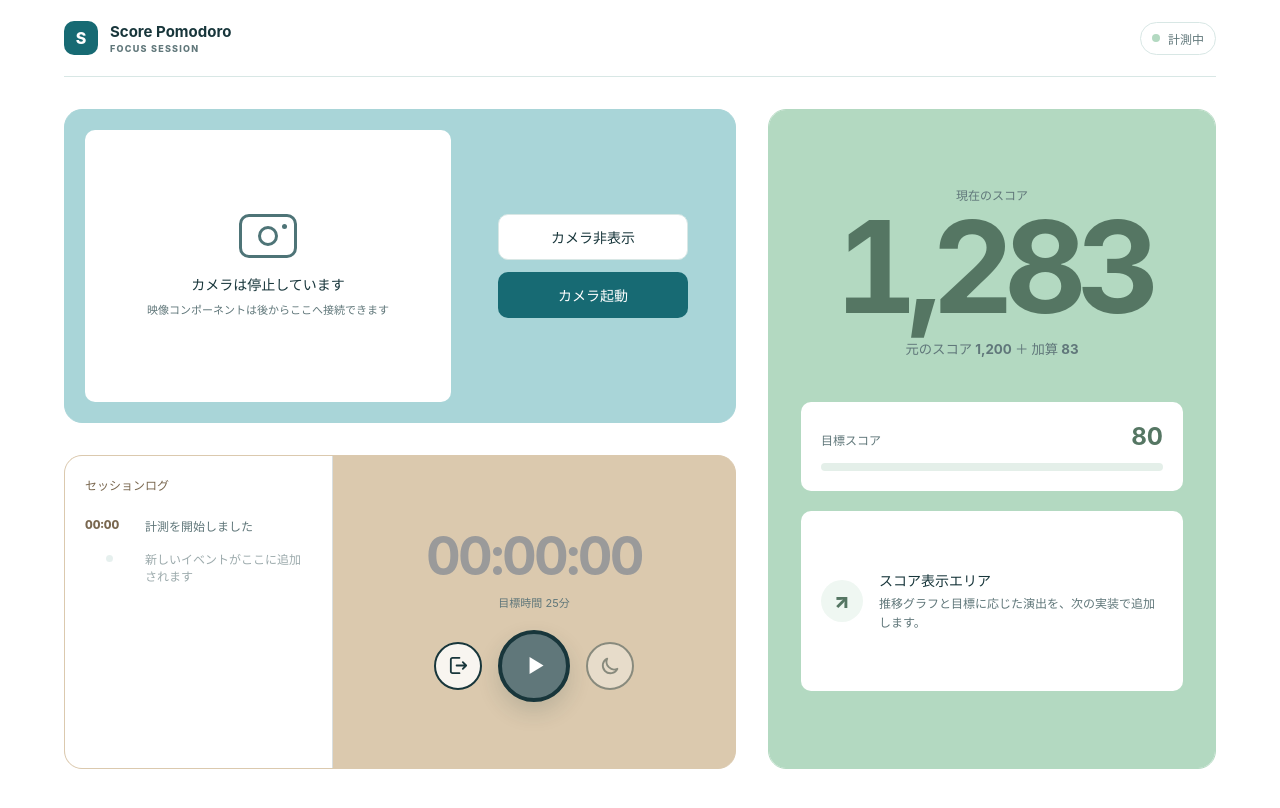
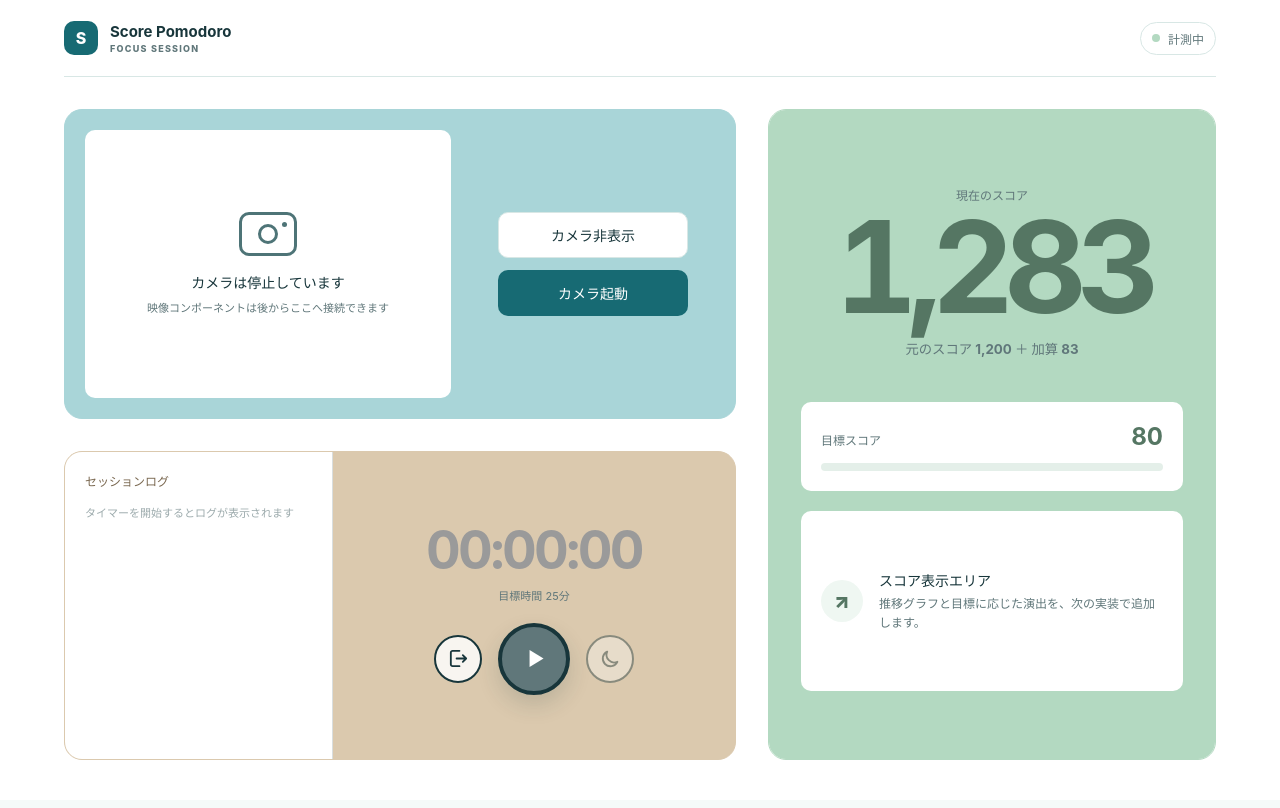
Before and after one commit to outsidewhite/score_Pomodoro, a React (Vite) app: page /start in a window 1280 px wide. Both pictures are taken after a click on the button "START". Built offline with nearby package versions, Linux system fonts and the light colour scheme.

Commit message:
feat: セッションログの追加

```diff
--- /dev/null
+++ b/src/components/Timer/SessionLog.css
@@ -0,0 +1,72 @@
+.session-log {
+  height: 100%;
+  min-height: 0;
+  min-width: 0;
+  padding: var(--space-5);
+  overflow-y: auto;
+  border-right: 1px solid rgb(24 54 59 / 16%);
+  box-sizing: border-box;
+  background: #fff;
+  /* ログが増えてもパネル外へ伸ばさず、この領域内だけをスクロールする。 */
+  overscroll-behavior-y: contain;
+  scrollbar-gutter: stable;
+}
+
+.session-log h3 {
+  margin: 0 0 var(--space-4);
+  color: var(--color-timer-strong);
+  font-size: 12px;
+}
+
+.session-log ol {
+  margin: 0;
+  padding: 0;
+  list-style: none;
+}
+
+.session-log__entry {
+  --log-color: var(--color-text-muted);
+  display: grid;
+  padding: var(--space-2) 0;
+  align-items: center;
+  grid-template-columns: 48px 1fr;
+  gap: var(--space-3);
+  color: var(--log-color);
+  font-size: 12px;
+}
+
+.session-log__entry--focus {
+  --log-color: var(--color-success);
+}
+
+.session-log__entry--break {
+  --log-color: #3f8bc5;
+}
+
+.session-log__entry--away {
+  --log-color: #9a9a9a;
+}
+
+.session-log__entry time {
+  font-weight: 800;
+  font-variant-numeric: tabular-nums;
+}
+
+.session-log__entry span {
+  font-weight: 700;
+}
+
+.session-log__empty {
+  margin: 0;
+  color: var(--color-text-muted);
+  font-size: 11px;
+  line-height: 1.6;
+  opacity: 0.62;
+}
+
+@media (max-width: 760px) {
+  .session-log {
+    border-right: 0;
+    border-bottom: 1px solid var(--color-border);
+  }
+}
--- /dev/null
+++ b/src/components/Timer/SessionLog.tsx
@@ -0,0 +1,53 @@
+import type { TimerLogEntry, TimerMode } from './timerTypes.ts'
+import './SessionLog.css'
+
+type SessionLogProps = {
+  currentTimeMs: number
+  entries: TimerLogEntry[]
+}
+
+const MODE_LABELS: Record<TimerMode, string> = {
+  away: '離席',
+  break: '休憩',
+  focus: '集中',
+}
+
+function formatLogDuration(durationMs: number) {
+  const totalSeconds = Math.max(0, Math.floor(durationMs / 1_000))
+  const minutes = Math.floor(totalSeconds / 60)
+  const seconds = totalSeconds % 60
+
+  return [minutes, seconds]
+    .map((value) => String(value).padStart(2, '0'))
+    .join(':')
+}
+
+export function SessionLog({ currentTimeMs, entries }: SessionLogProps) {
+  return (
+    <section className="session-log" aria-label="セッションログ">
+      <h3>セッションログ</h3>
+
+      {entries.length === 0 ? (
+        <p className="session-log__empty">
+          タイマーを開始するとログが表示されます
+        </p>
+      ) : (
+        <ol aria-live="polite">
+          {entries.map((entry) => (
+            <li
+              className={`session-log__entry session-log__entry--${entry.mode}`}
+              key={entry.id}
+            >
+              <time>
+                {formatLogDuration(
+                  (entry.endedAt ?? currentTimeMs) - entry.startedAt,
+                )}
+              </time>
+              <span>{MODE_LABELS[entry.mode]}</span>
+            </li>
+          ))}
+        </ol>
+      )}
+    </section>
+  )
+}
--- a/src/components/Timer/Timer.tsx
+++ b/src/components/Timer/Timer.tsx
@@ -1,24 +1,26 @@
-import { useEffect, useRef, useState } from 'react'
+import { useCallback, useEffect, useRef, useState } from 'react'
+import type {
+  RunningTimerMode,
+  TimerDurations,
+  TimerLogEntry,
+  TimerMode,
+} from './timerTypes.ts'
 import './Timer.css'
-
-type TimerMode = 'away' | 'break' | 'focus'
-
-type RunningTimerMode = Exclude<TimerMode, 'away'>
-type TimerDurations = Record<RunningTimerMode, number>
-
-type TimerSnapshot = {
-  durationsMs: TimerDurations
-  totalWorkMs: number
-}
 
 type TimerProps = {
   disabled?: boolean
   initialElapsedMs?: number
-  onExit: (snapshot: TimerSnapshot) => void
+  onClockUpdate?: (currentTimeMs: number) => void
+  onExit: () => void
+  onLogEntry?: (entry: TimerLogEntry) => void
   targetMinutes?: number
 }
 
 const BREAK_LIMIT_MS = 10 * 60 * 1_000
+
+function truncateToWholeSeconds(durationMs: number) {
+  return Math.floor(Math.max(0, durationMs) / 1_000) * 1_000
+}
 
 function formatElapsedTime(elapsedMs: number) {
   const totalSeconds = Math.max(0, Math.floor(elapsedMs / 1_000))
@@ -67,43 +69,73 @@ function MoonIcon() {
 export function Timer({
   disabled = false,
   initialElapsedMs = 0,
+  onClockUpdate,
   onExit,
+  onLogEntry,
   targetMinutes,
 }: TimerProps) {
   // 集中と休憩を個別に保持し、表示時に作業時間として合計する。
   const initialDurations: TimerDurations = {
     break: 0,
-    focus: Math.max(0, initialElapsedMs),
+    focus: truncateToWholeSeconds(initialElapsedMs),
   }
   const durationsRef = useRef<TimerDurations>(initialDurations)
   const breakStartedAtDurationRef = useRef(0)
+  const logIdRef = useRef(0)
   const wasRunningBeforeExitRef = useRef<boolean | null>(null)
   const cancelExitButtonRef = useRef<HTMLButtonElement>(null)
   const [activeStartedAt, setActiveStartedAt] = useState<number | null>(null)
   const [durations, setDurations] = useState<TimerDurations>(initialDurations)
   const [displayNow, setDisplayNow] = useState(0)
+  const [hasSessionStarted, setHasSessionStarted] = useState(false)
   const [isExitDialogOpen, setIsExitDialogOpen] = useState(false)
   const [isRunning, setIsRunning] = useState(false)
   const [mode, setMode] = useState<RunningTimerMode>('focus')
 
+  // メインタイマーとログへ、同じ現在時刻を同時に反映する。
+  const syncClock = useCallback(
+    (now: number) => {
+      setDisplayNow(now)
+      onClockUpdate?.(now)
+    },
+    [onClockUpdate],
+  )
+
+  // 状態変更時の開始時刻とモードを、一意なログとして親へ通知する。
+  const emitLog = useCallback(
+    (logMode: TimerMode, startedAt: number) => {
+      logIdRef.current += 1
+      onLogEntry?.({
+        endedAt: null,
+        id: logIdRef.current,
+        mode: logMode,
+        startedAt,
+      })
+    },
+    [onLogEntry],
+  )
+
   useEffect(() => {
-    if (!isRunning) {
+    if (!hasSessionStarted) {
       return
     }
 
-    // 表示更新の回数ではなく開始時刻との差から経過時間を算出する。
-    const timerId = window.setInterval(() => setDisplayNow(Date.now()), 250)
+    // 1本のクロックを共有し、停止中の離席ログも同じ周期で更新する。
+    const timerId = window.setInterval(() => syncClock(Date.now()), 250)
     return () => window.clearInterval(timerId)
-  }, [isRunning])
+  }, [hasSessionStarted, syncClock])
 
   const commitActiveTime = (now: number) => {
     if (activeStartedAt === null) {
       return
     }
 
-    const nextDurations = {
+    const nextDurations: TimerDurations = {
       ...durationsRef.current,
-      [mode]: durationsRef.current[mode] + Math.max(0, now - activeStartedAt),
+      // モード切替時に端数を捨て、次のログとメインタイマーの秒境界を揃える。
+      [mode]: truncateToWholeSeconds(
+        durationsRef.current[mode] + Math.max(0, now - activeStartedAt),
+      ),
     }
     durationsRef.current = nextDurations
     setDurations(nextDurations)
@@ -120,13 +152,16 @@ export function Timer({
       commitActiveTime(now)
       setActiveStartedAt(null)
       setIsRunning(false)
-      setDisplayNow(now)
+      syncClock(now)
+      emitLog('away', now)
       return
     }
 
+    setHasSessionStarted(true)
     setActiveStartedAt(now)
     setIsRunning(true)
-    setDisplayNow(now)
+    syncClock(now)
+    emitLog(mode, now)
   }
 
   const handleBreakToggle = () => {
@@ -143,18 +178,23 @@ export function Timer({
       breakStartedAtDurationRef.current = durationsRef.current.break
     }
     setActiveStartedAt(now)
-    setDisplayNow(now)
+    syncClock(now)
     setMode(nextMode)
+    emitLog(nextMode, now)
   }
 
   const handleExitRequest = () => {
     const now = Date.now()
     commitActiveTime(now)
+    if (isRunning) {
+      // 終了確認中もタイマーが止まるため、離席区間として記録する。
+      emitLog('away', now)
+    }
     wasRunningBeforeExitRef.current = isRunning
     setActiveStartedAt(null)
     setIsRunning(false)
     setIsExitDialogOpen(true)
-    setDisplayNow(now)
+    syncClock(now)
   }
 
   const handleExitCancel = () => {
@@ -169,17 +209,16 @@ export function Timer({
     setActiveStartedAt(wasRunning ? now : null)
     wasRunningBeforeExitRef.current = null
     setIsExitDialogOpen(false)
-    setDisplayNow(now)
+    syncClock(now)
+    if (wasRunning) {
+      emitLog(mode, now)
+    }
   }
 
   const handleExitConfirm = () => {
     setIsExitDialogOpen(false)
     wasRunningBeforeExitRef.current = null
-    onExit({
-      durationsMs: durationsRef.current,
-      totalWorkMs:
-        durationsRef.current.focus + durationsRef.current.break,
-    })
+    onExit()
   }
 
   useEffect(() => {
@@ -209,11 +248,13 @@ export function Timer({
       setIsRunning(false)
       // 10分経過後は休憩を解除し、次回の再生を集中モードから開始する。
       setMode('focus')
-      setDisplayNow(now)
+      syncClock(now)
+      // タイマー処理が遅延しても、ログ上の休憩は10分で確定する。
+      emitLog('away', activeStartedAt + remainingBreakMs)
     }, remainingBreakMs)
 
     return () => window.clearTimeout(breakLimitTimerId)
-  }, [activeStartedAt, durations.break, isRunning, mode])
+  }, [activeStartedAt, durations.break, emitLog, isRunning, mode, syncClock])
 
   useEffect(() => {
     if (!isExitDialogOpen) {
--- /dev/null
+++ b/src/components/Timer/timerTypes.ts
@@ -0,0 +1,13 @@
+export type TimerMode = 'away' | 'break' | 'focus'
+
+export type RunningTimerMode = Exclude<TimerMode, 'away'>
+
+export type TimerDurations = Record<RunningTimerMode, number>
+
+// タイマーからログ表示へ渡す、状態が切り替わった時点の情報。
+export type TimerLogEntry = {
+  endedAt: number | null
+  id: number
+  mode: TimerMode
+  startedAt: number
+}
--- a/src/pages/measurement/MeasurementPage.css
+++ b/src/pages/measurement/MeasurementPage.css
@@ -1,8 +1,11 @@
 .measurement-page {
+  display: grid;
   width: min(var(--app-content-max), 100%);
-  min-height: 100svh;
+  height: 100svh;
   margin: 0 auto;
   padding: 0 var(--app-page-gutter) var(--app-page-bottom-space);
+  grid-template-rows: auto minmax(0, 1fr);
+  overflow: hidden;
   box-sizing: border-box;
   background: #fff;
 }
@@ -10,7 +13,7 @@
 /* 横3:2と左側の縦1:1を同時に維持する。 */
 .measurement-page__layout {
   display: grid;
-  min-height: calc(100svh - 108px);
+  min-height: 0;
   padding-top: var(--space-8);
   grid-template-columns: minmax(0, 3fr) minmax(320px, 2fr);
   gap: var(--app-panel-gap);
@@ -19,6 +22,7 @@
 
 .measurement-page__left-column {
   display: grid;
+  min-height: 0;
   min-width: 0;
   grid-template-rows: repeat(2, minmax(0, 1fr));
   gap: var(--app-panel-gap);
@@ -26,6 +30,7 @@
 
 .measurement-panel {
   overflow: hidden;
+  min-height: 0;
   min-width: 0;
   border: 1px solid var(--panel-color);
   border-radius: var(--app-panel-radius);
@@ -34,27 +39,21 @@
 
 .measurement-panel--camera {
   --panel-color: var(--color-camera);
-  --panel-strong: var(--color-camera-strong);
-  --panel-soft: var(--color-camera-soft);
 }
 
 .measurement-panel--timer {
   --panel-color: var(--color-timer);
-  --panel-strong: var(--color-timer-strong);
-  --panel-soft: var(--color-timer-soft);
 }
 
 .measurement-panel--score {
   --panel-color: var(--color-score);
-  --panel-strong: var(--color-score-strong);
-  --panel-soft: var(--color-score-soft);
 }
 
 /* カメラ映像と操作ボタンを3:2で配置する。 */
 .camera-panel__body {
   display: grid;
   height: 100%;
-  min-height: 250px;
+  min-height: 0;
   padding: var(--space-5);
   grid-template-columns: minmax(0, 3fr) minmax(180px, 2fr);
   gap: var(--space-5);
@@ -146,59 +145,19 @@
 .timer-panel__body {
   display: grid;
   height: 100%;
-  min-height: 250px;
+  min-height: 0;
   /* 左のログを2、右のタイマーを3の比率で固定する。 */
   grid-template-columns: minmax(0, 2fr) minmax(0, 3fr);
 }
 
-.timer-panel__log {
-  padding: var(--space-5);
-  border-right: 1px solid rgb(24 54 59 / 16%);
-  background: #fff;
+.timer-panel__clock {
+  min-height: 0;
+  min-width: 0;
+  overflow: hidden;
 }
 
-.timer-panel__log h3 {
-  margin: 0 0 var(--space-4);
-  color: var(--color-timer-strong);
-  font-size: 12px;
-}
-
-.timer-panel__log ol {
-  margin: 0;
-  padding: 0;
-  list-style: none;
-}
-
-.timer-panel__log li {
-  display: grid;
-  padding: var(--space-2) 0;
-  grid-template-columns: 48px 1fr;
-  gap: var(--space-3);
-  color: var(--color-text-muted);
-  font-size: 12px;
-}
-
-.timer-panel__log time {
-  color: var(--color-timer-strong);
-  font-weight: 800;
-  font-variant-numeric: tabular-nums;
-}
-
-.timer-panel__log-placeholder {
-  opacity: 0.62;
-}
-
-.timer-panel__log-placeholder::before {
-  width: 7px;
-  height: 7px;
-  margin: 5px auto 0;
-  border-radius: 50%;
-  background: var(--color-border);
-  content: '';
-}
-
-.timer-panel__clock {
-  min-width: 0;
+.timer-panel__clock .session-timer {
+  min-height: 0;
 }
 
 .score-panel__body {
@@ -312,14 +271,7 @@
 @media (max-width: 980px) {
   .measurement-page__layout {
     grid-template-columns: 1fr;
-  }
-
-  .measurement-page__left-column {
-    grid-template-rows: auto;
-  }
-
-  .measurement-panel--score {
-    min-height: 560px;
+    grid-template-rows: minmax(0, 3fr) minmax(0, 2fr);
   }
 }
 
@@ -340,17 +292,17 @@
   .camera-panel__body,
   .timer-panel__body {
     grid-template-columns: 1fr;
+    grid-template-rows: repeat(2, minmax(0, 1fr));
+  }
+
+  .camera-panel__preview {
+    min-height: 0;
   }
 
   .camera-panel__controls {
     padding-top: var(--space-2);
   }
 
-  .timer-panel__log {
-    border-right: 0;
-    border-bottom: 1px solid var(--color-border);
-  }
-
   .score-panel__body {
     padding: var(--space-5);
   }
--- a/src/pages/measurement/MeasurementPage.tsx
+++ b/src/pages/measurement/MeasurementPage.tsx
@@ -1,5 +1,7 @@
-import { useState } from 'react'
+import { useCallback, useState } from 'react'
+import { SessionLog } from '../../components/Timer/SessionLog.tsx'
 import { Timer } from '../../components/Timer/Timer.tsx'
+import type { TimerLogEntry } from '../../components/Timer/timerTypes.ts'
 import { AppHeader } from '../../components/ui/AppHeader.tsx'
 import { Button } from '../../components/ui/Button.tsx'
 import type { MeasurementStatus } from '../../shared/types/measurement.ts'
@@ -31,6 +33,29 @@ export function MeasurementPage({
   // 実際のカメラ制御を接続するまで、画面上の表示状態だけを管理する。
   const [isCameraVisible, setIsCameraVisible] = useState(true)
   const [isCameraRunning, setIsCameraRunning] = useState(false)
+  const [timerNow, setTimerNow] = useState(Date.now)
+  const [timerLogs, setTimerLogs] = useState<TimerLogEntry[]>([])
+  // Timerの単一クロックをログ表示にも渡し、秒の切り替わりを同期する。
+  const handleTimerClockUpdate = useCallback((currentTimeMs: number) => {
+    setTimerNow(currentTimeMs)
+  }, [])
+  // 新しいモードが始まった時刻で直前のログを確定する。
+  const handleTimerLog = useCallback((entry: TimerLogEntry) => {
+    setTimerLogs((currentLogs) => {
+      const nextLogs = [...currentLogs]
+      const previousEntry = nextLogs.at(-1)
+
+      if (previousEntry && previousEntry.endedAt === null) {
+        nextLogs[nextLogs.length - 1] = {
+          ...previousEntry,
+          endedAt: Math.max(previousEntry.startedAt, entry.startedAt),
+        }
+      }
+
+      nextLogs.push(entry)
+      return nextLogs
+    })
+  }, [])
   // 現在値は、計測開始前のスコアへバックエンドからの加算分を足して求める。
   const addedScore = scoreIncrement ?? 0
   const currentScore = originalScore + addedScore
@@ -90,24 +115,15 @@ export function MeasurementPage({
             aria-label="タイマー"
           >
             <div className="timer-panel__body">
-              <div className="timer-panel__log" aria-label="セッションログ">
-                <h3>セッションログ</h3>
-                <ol>
-                  <li>
-                    <time>00:00</time>
-                    <span>計測を開始しました</span>
-                  </li>
-                  <li className="timer-panel__log-placeholder">
-                    <span>新しいイベントがここに追加されます</span>
-                  </li>
-                </ol>
-              </div>
+              <SessionLog currentTimeMs={timerNow} entries={timerLogs} />
 
               <div className="timer-panel__clock">
                 <Timer
                   disabled={status !== 'measuring'}
                   initialElapsedMs={elapsedMs}
+                  onClockUpdate={handleTimerClockUpdate}
                   onExit={onFinish}
+                  onLogEntry={handleTimerLog}
                   targetMinutes={targetMinutes}
                 />
               </div>
```
Also changed, not shown: src/components/Timer/Timer.css (+0 -36 lines).
